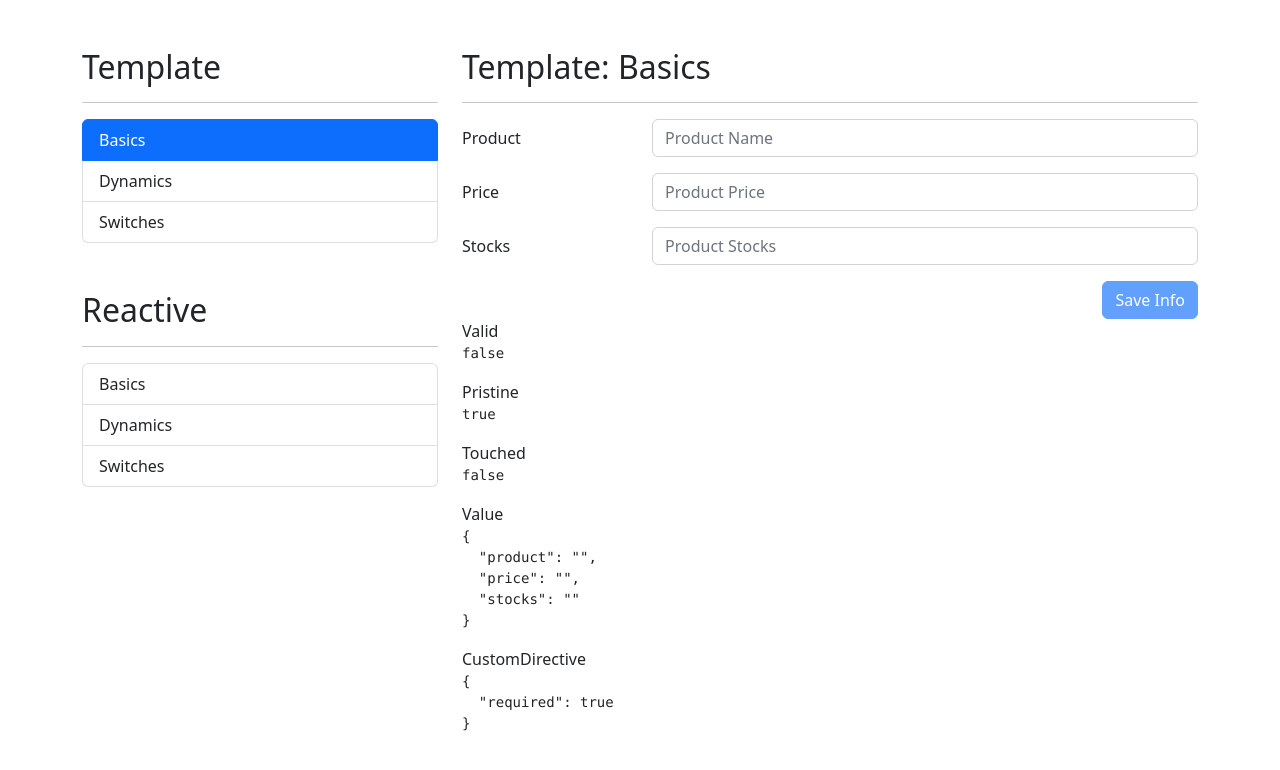
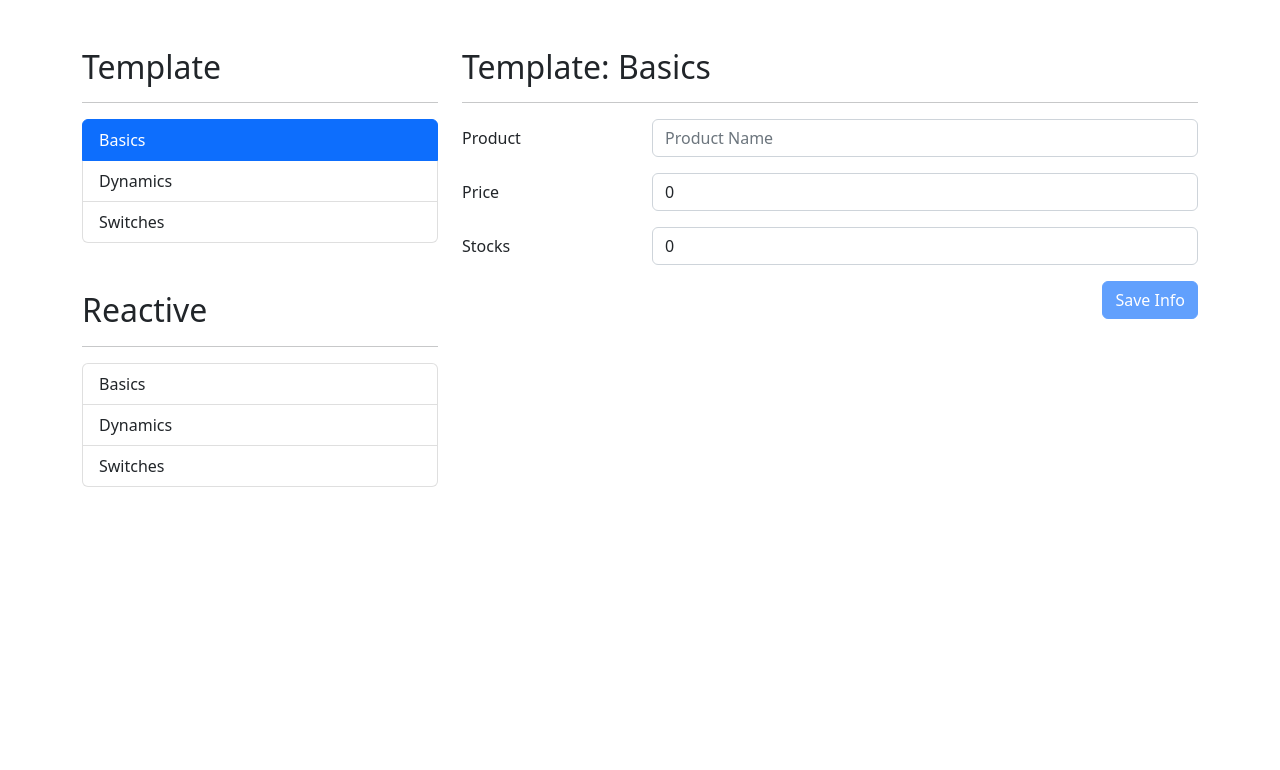
Before and after one commit to ivaan1992/forms_app, an Angular app: page /template/basics in a window 1280 px wide. Shown: the top 770 px of the page. Built offline with nearby package versions, Linux system fonts and the light colour scheme.

Commit message:
Add clean form function

```diff
--- a/src/app/template/basics/basics.component.html
+++ b/src/app/template/basics/basics.component.html
@@ -13,7 +13,7 @@
 
               <input type="text"
                      class="form-control"
-                     ngModel
+                     [ngModel] ="initialForm.product"
                      name="product"
                      placeholder="Product Name"
                      required
@@ -32,7 +32,7 @@
           <div class="col-sm-9">
             <input type="number"
                    class="form-control"
-                   ngModel
+                   [ngModel]="initialForm.price"
                    name="price"
                    placeholder="Product Price"
                    required
@@ -50,7 +50,7 @@
           <div class="col-sm-9">
             <input type="number"
                    class="form-control"
-                   ngModel
+                   [ngModel]="initialForm.stocks"
                    name="stocks"
                    customMin
                    [minimum]="0"
@@ -72,25 +72,3 @@
     </form>
   </div>
 </div>
-
-
-<div class="row">
-  <div class="col">
-
-    <span>Valid</span>
-    <pre>{{ myForm.valid }}</pre>
-
-    <span>Pristine</span>
-    <pre>{{ myForm.pristine }}</pre>
-
-    <span>Touched</span>
-    <pre>{{ myForm.touched }}</pre>
-
-    <span>Value</span>
-    <pre>{{ myForm.value | json }}</pre>
-
-    <span>CustomDirective</span>
-    <pre>{{ myForm.controls.stocks?.errors | json }}</pre>
-
-  </div>
-</div>
--- a/src/app/template/basics/basics.component.ts
+++ b/src/app/template/basics/basics.component.ts
@@ -8,7 +8,13 @@ import { NgForm } from '@angular/forms';
 })
 export class BasicsComponent implements OnInit {
 
-  @ViewChild('myForm') myForm!: NgForm
+  @ViewChild('myForm') myForm!: NgForm;
+
+  initialForm = {
+    product: '',
+    price: 0,
+    stocks: 0
+  }
 
   constructor() { }
 
@@ -27,7 +33,13 @@ export class BasicsComponent implements OnInit {
            this.myForm?.controls.price?.value < 1;
   }
   save() {
-    console.log( this.myForm );
+    // console.log( this.myForm );
+    console.log('Posted Correctly');
+
+    this.myForm.resetForm({
+      price: 0,
+      stocks: 0
+    });
   }
 
 }
```
